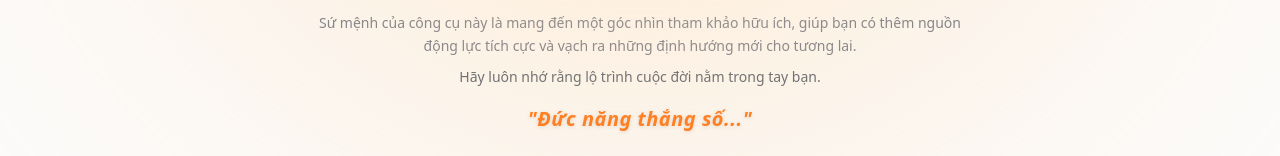
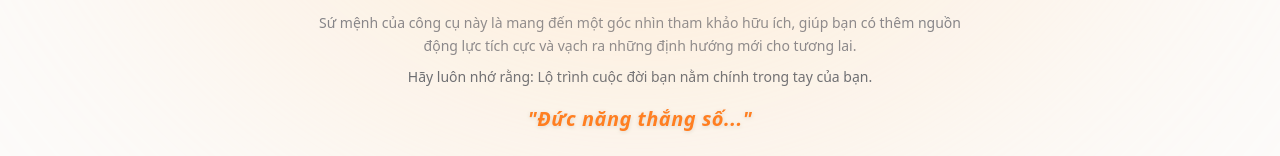
Before and after one commit to zenki12/thansohoc, a Next.js app: page / in a window 1280 px wide. Shown: the part 4402-4558 px from the top of the page. Built offline with nearby package versions, Linux system fonts and the light colour scheme.

Commit message:
style: rephrase footer reminder text to user's copy

```diff
--- a/src/app/page.tsx
+++ b/src/app/page.tsx
@@ -343,7 +343,7 @@ export default function Home() {
               <p className="text-gray-600 font-medium">✨ Khám phá bản thân hoàn toàn <span className="text-orange-500 font-bold uppercase">Miễn Phí</span></p>
               <div className="text-gray-500 text-sm leading-relaxed max-w-2xl mx-auto">
                 <p>Sứ mệnh của công cụ này là mang đến một góc nhìn tham khảo hữu ích, giúp bạn có thêm nguồn động lực tích cực và vạch ra những định hướng mới cho tương lai.</p>
-                <p className="mt-2 text-gray-600 font-medium">Hãy luôn nhớ rằng lộ trình cuộc đời nằm trong tay bạn.</p>
+                <p className="mt-2 text-gray-600 font-medium">Hãy luôn nhớ rằng: Lộ trình cuộc đời bạn nằm chính trong tay của bạn.</p>
               </div>
               <p className="text-orange-500 italic text-lg md:text-xl mt-4 font-bold tracking-wide drop-shadow-sm">
                 "Đức năng thắng số..."
```
